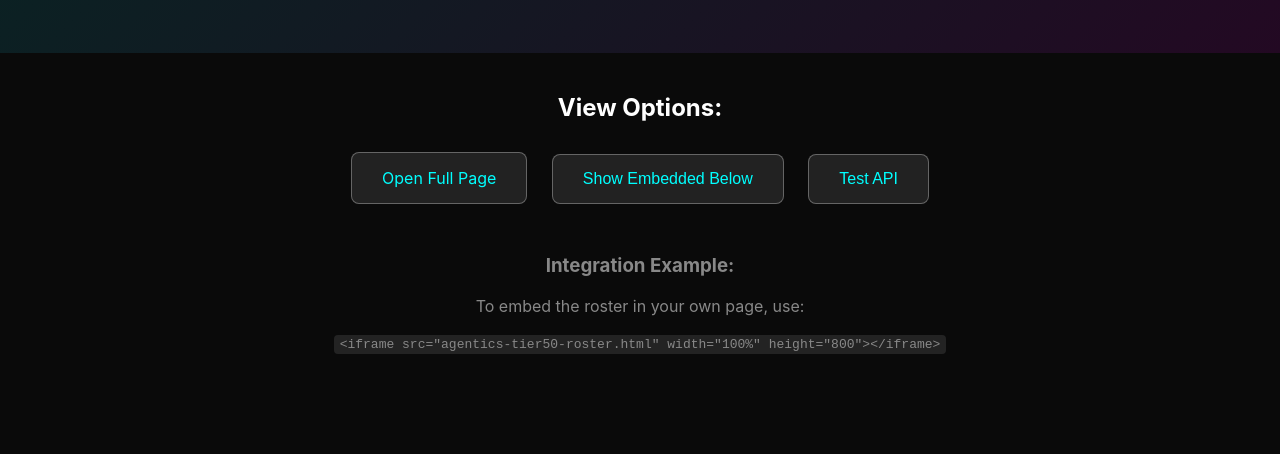
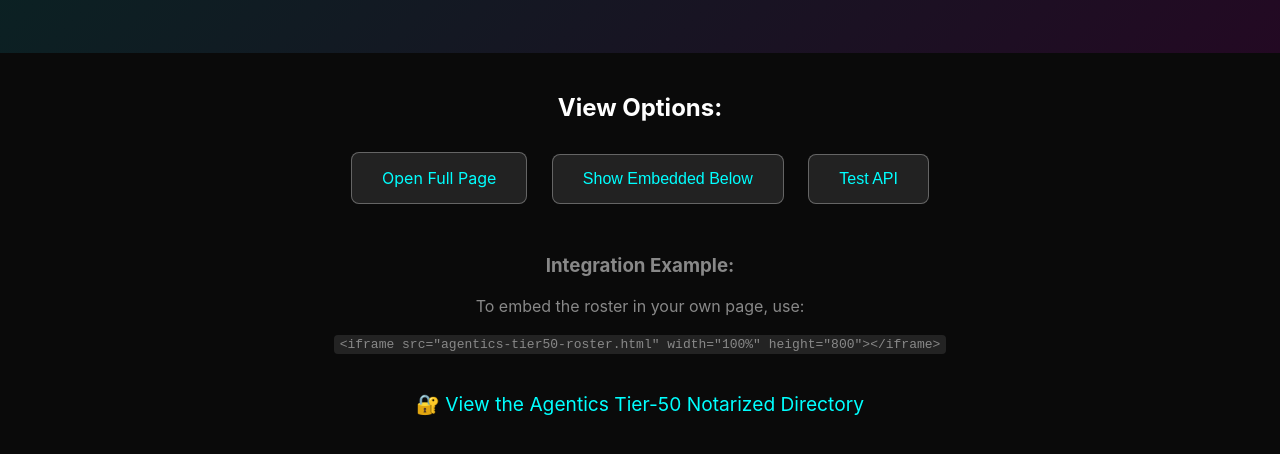
Before and after one commit to HHBTRUST/agentics-tier50-roster2, a plain HTML site: page index.html in a window 1280 px wide. Shown: the part 132-586 px from the top of the page. Drawn offline with Linux system fonts and the light colour scheme.

Commit message:
feat: link notarized directory from homepage

```diff
--- a/index.html
+++ b/index.html
@@ -137,3 +137,13 @@
     </script>
 </body>
 </html>
+
+
+<p style="text-align: center; margin-top: 40px;">
+  <a href="notarized.html" style="color: #00ffff; text-decoration: none; font-size: 1.2em;">
+    🔐 View the Agentics Tier-50 Notarized Directory
+  </a>
+</p>
+<!--             </a> -->
+<!--           </td> -->
+<!--         </tr> -->
```
